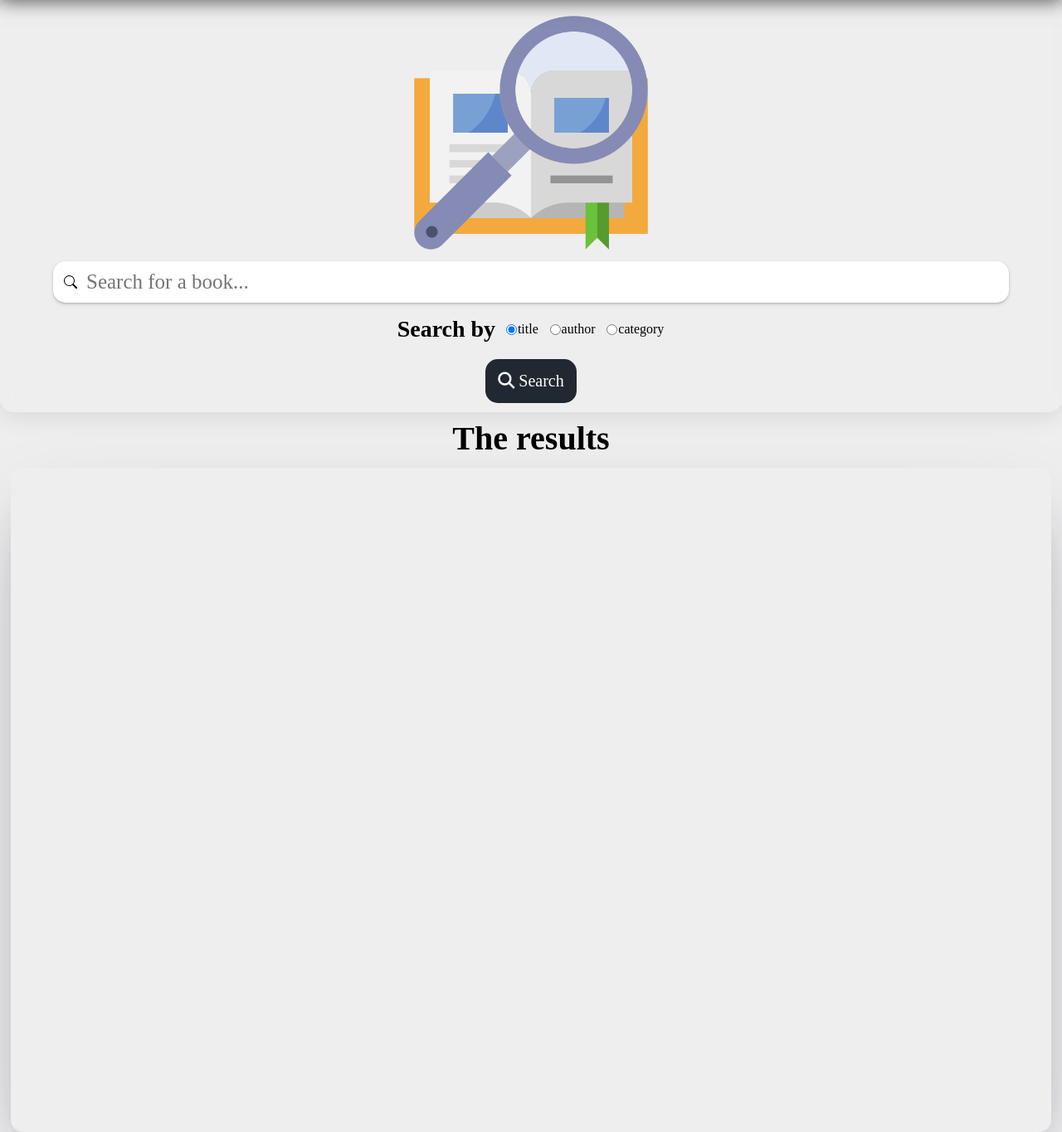
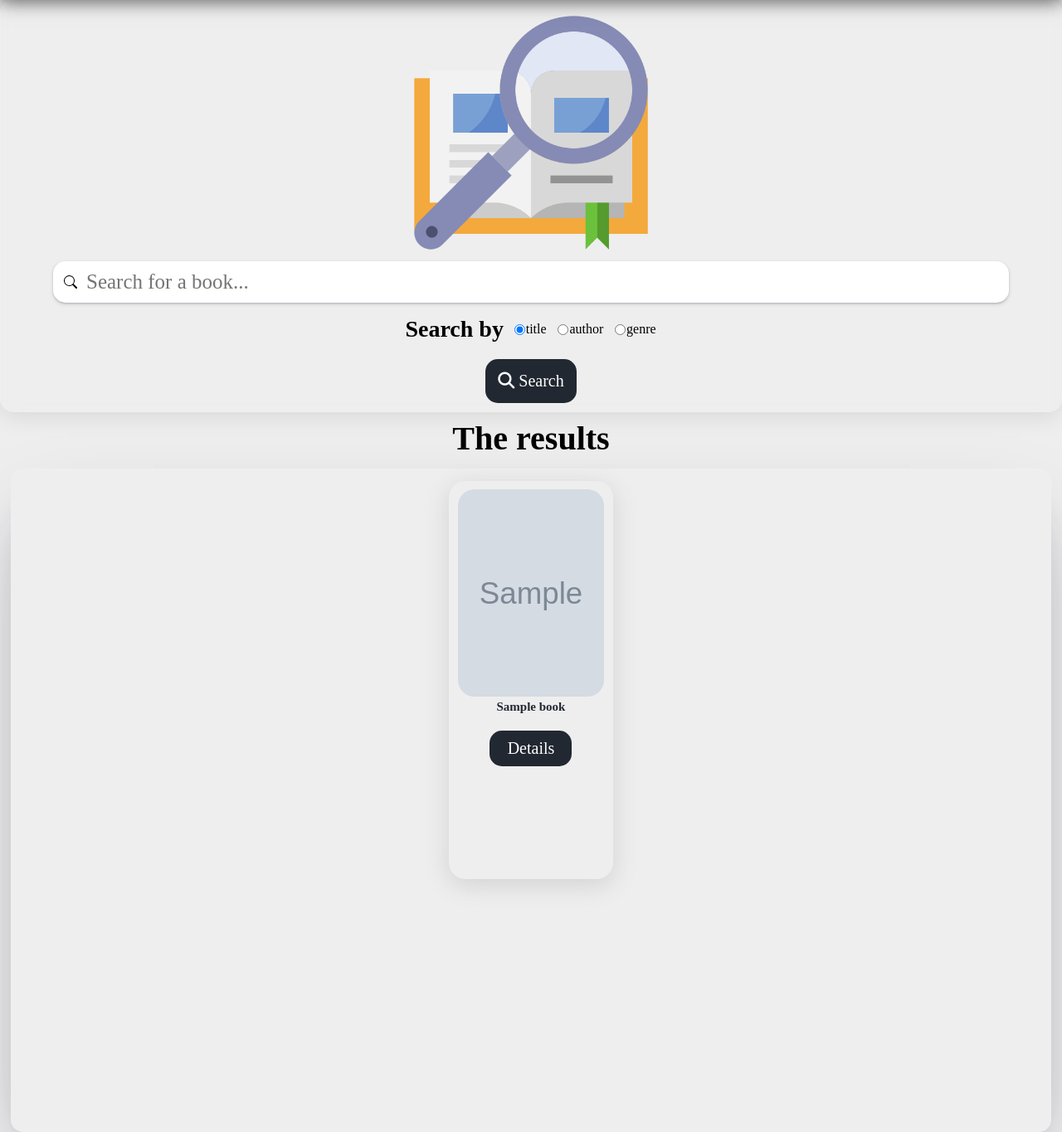
Before and after one commit to Feglawy/Assignment-Library-website, a Django app: page /search/ in a window 1280 px wide. Shown: the part 81-1446 px from the top of the page at 83% size. Run offline with Django 5.2, Linux system fonts and the light colour scheme; tables that the repository leaves empty hold one stand-in row (values such as "Sample post"); grey boxes marked "Sample" are stand-in pictures; some web fonts are replaced.

Commit message:
made the search might need some tests

```diff
--- a/library/views.py
+++ b/library/views.py
@@ -18,8 +18,21 @@ def about(request) -> HttpResponse:
     return HttpResponse(aboutHTML.render())
 
 def search(request) -> HttpResponse:
+    search_input = request.GET.get('search-bar', '')
+    search_by = request.GET.get('search-by', '')
+
+    books = Book.objects.all()
+
+    if search_input and search_by:
+        if search_by == 'title':
+            books = books.filter(title__icontains=search_input)
+        elif search_by == 'author':
+            books = books.filter(authors__name__icontains=search_input)
+        elif search_by == 'genre':
+            books = books.filter(genres__name__icontains=search_input)
+
     searchHTML = loader.get_template('library/Search.html')
-    return HttpResponse(searchHTML.render())
+    return HttpResponse(searchHTML.render({'books': books}))
 
 def login(request) -> HttpResponse:
     loginHTML = loader.get_template('library/login.html')
--- a/templates/library/Search.html
+++ b/templates/library/Search.html
@@ -27,7 +27,7 @@
           type="radio"
           name="search-by"
           id="search-by-author"
-          value="Author"
+          value="author"
         />
         <label for="search-by-author">author</label>
       </div>
@@ -35,10 +35,10 @@
         <input
           type="radio"
           name="search-by"
-          id="search-by-category"
-          value="category"
+          id="search-by-genre"
+          value="genre"
         />
-        <label for="search-by-category">category</label>
+        <label for="search-by-genre">genre</label>
       </div>
     </div>
     <button type="submit" class="btn" id="search-button">
@@ -49,6 +49,22 @@
 </form>
 <div class="results">
   <h1 id="results-text">The results</h1>
-  <div class="books-section" id="The-result-Books-section"></div>
+  <div class="books-section" id="The-result-Books-section">
+
+    {% for res in books %}
+      <div class="book">
+        <img src="{{res.cover.url}}" alt="{{res.id}}" />
+        <h5 class="name">
+          {{res.title}}
+        </h5>
+        <a class="previewButton" book-id="{{res.id}}" href="{{res.get_absolute_url}}">Details</a>
+      </div>
+    {% endfor %}
+
+    {% if not books %}
+      <h1 style="text-align: center">No books found</h2>
+      <p></p>
+    {% endif %}
+  </div>
 </div>
 {% endblock content %}
```
